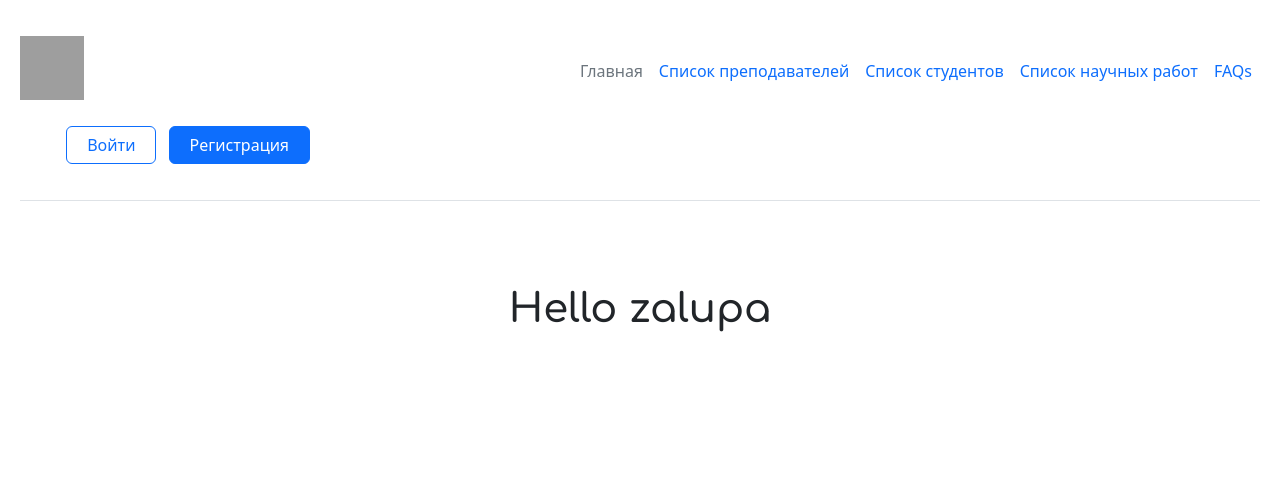
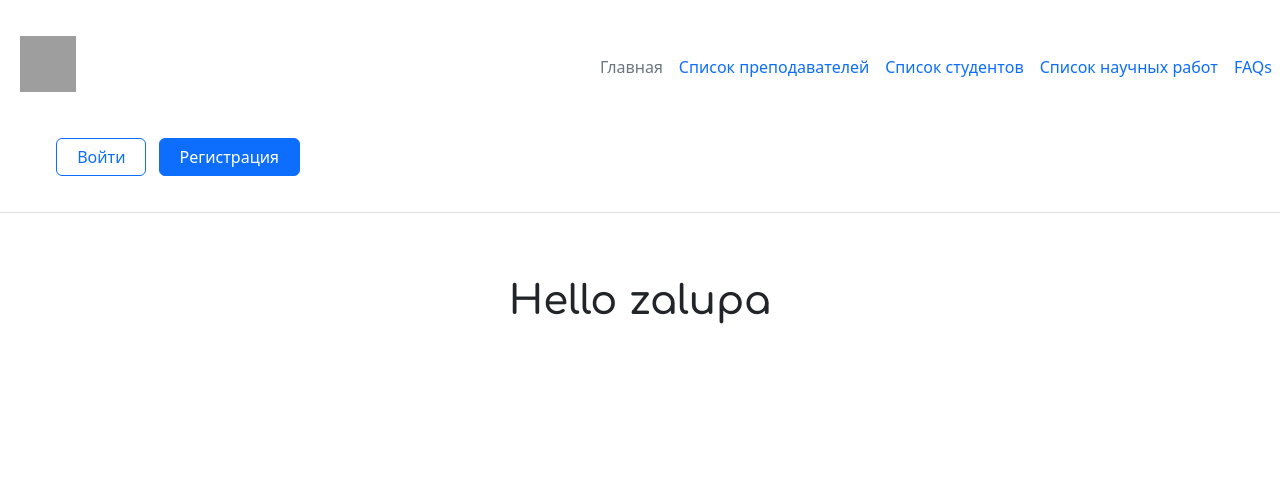
Before and after one commit to cdxy1/course-picker-flask, a Flask app: page / in a window 1280 px wide. Shown: the top 485 px of the page. Run offline with Flask 3, Linux system fonts and the light colour scheme; grey boxes are pictures that could not be loaded.

Commit message:
Minor update of main css

```diff
--- a/app/static/css/main.css
+++ b/app/static/css/main.css
@@ -7,8 +7,9 @@ h1 {
 
 .header-image {
     display: block;
-    width: 64px;
-    height: 64px;
+    width: 96px;
+    height: 96px;
+    padding: 20px;
 }
 
 .page {
@@ -26,7 +27,6 @@ h1 {
 }
 
 .header {
-    padding: 20px;
     position: sticky;
     top: 0;
     background-color: white
```
